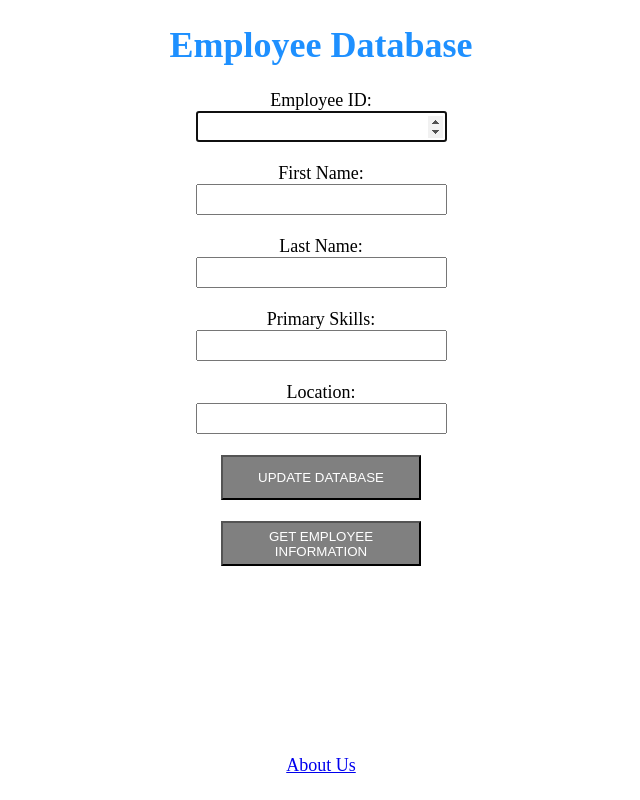
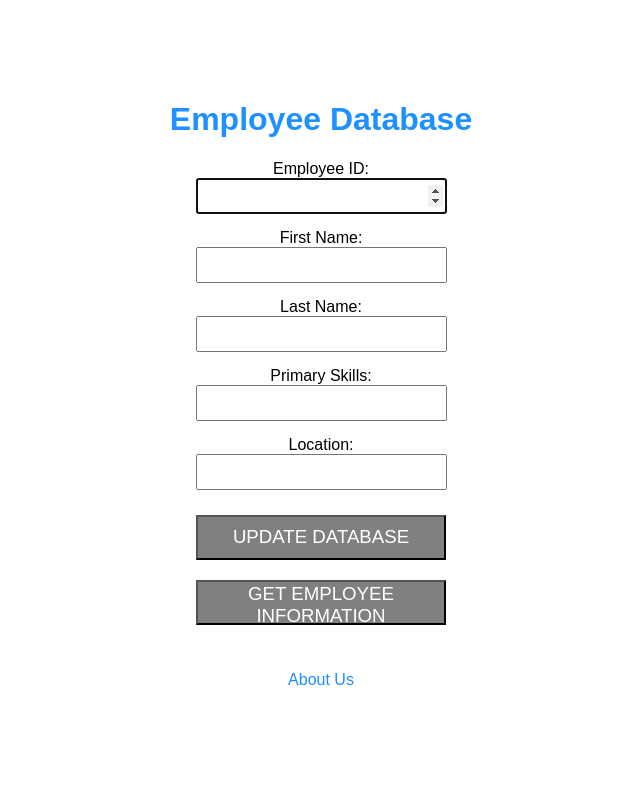
Before and after one commit to albus-droid/CLO835-Project, a Flask app: template starter-repo/templates/addemp.html in a window 1280 px wide. Shown: the whole page, without its empty margins (319-959 px from the left). Run offline with Flask 2, Linux system fonts and the light colour scheme; the template is opened without the code that fills it, so the values that code supplies are empty.

Commit message:
First commit

```diff
--- a/starter-repo/app.py
+++ b/starter-repo/app.py
@@ -3,30 +3,37 @@ from pymysql import connections
 import os
 import random
 import argparse
+import boto3
+import logging
 
+# Setup logging
+logging.basicConfig(level=logging.INFO)
 
 app = Flask(__name__)
 
-DBHOST = os.environ.get("DBHOST") or "localhost"
-DBUSER = os.environ.get("DBUSER") or "root"
-DBPWD = os.environ.get("DBPWD") or "passwors"
-DATABASE = os.environ.get("DATABASE") or "employees"
-COLOR_FROM_ENV = os.environ.get('APP_COLOR') or "lime"
-DBPORT = int(os.environ.get("DBPORT"))
+# Environment variables
+DBHOST = os.environ.get("DBHOST", "localhost")
+DBUSER = os.environ.get("DBUSER", "root")
+DBPWD = os.environ.get("DBPWD", "password")
+DATABASE = os.environ.get("DATABASE", "employees")
+DBPORT = int(os.environ.get("DBPORT", 3306))
+COLOR_FROM_ENV = os.environ.get("APP_COLOR", "lime")
+MY_NAME = os.environ.get("MY_NAME", "Bastine Johns")
 
-# Create a connection to the MySQL database
+# S3 Config
+S3_BUCKET = os.environ.get("S3_BUCKET")
+S3_FILE = os.environ.get("S3_FILE")
+
+# MySQL connection
 db_conn = connections.Connection(
-    host= DBHOST,
+    host=DBHOST,
     port=DBPORT,
-    user= DBUSER,
-    password= DBPWD,
-    db= DATABASE
+    user=DBUSER,
+    password=DBPWD,
+    db=DATABASE
+)
 
-)
-output = {}
-table = 'employee';
-
-# Define the supported color codes
+# Color codes
 color_codes = {
     "red": "#e74c3c",
     "green": "#16a085",
@@ -36,22 +43,32 @@ color_codes = {
     "darkblue": "#130f40",
     "lime": "#C1FF9C",
 }
+SUPPORTED_COLORS = ",".join(color_codes.keys())
+COLOR = random.choice(list(color_codes.keys()))
 
-
-# Create a string of supported colors
-SUPPORTED_COLORS = ",".join(color_codes.keys())
-
-# Generate a random color
-COLOR = random.choice(["red", "green", "blue", "blue2", "darkblue", "pink", "lime"])
-
+# Helper to get background image URL
+def get_background_url():
+    try:
+        s3 = boto3.client('s3')
+        logging.info(f"Fetching background image from s3://{S3_BUCKET}/{S3_FILE}")
+        return s3.generate_presigned_url(
+            ClientMethod='get_object',
+            Params={'Bucket': S3_BUCKET, 'Key': S3_FILE},
+            ExpiresIn=3600
+        )
+    except Exception as e:
+        logging.error(f"Failed to generate S3 URL: {e}")
+        return None
 
 @app.route("/", methods=['GET', 'POST'])
 def home():
-    return render_template('addemp.html', color=color_codes[COLOR])
+    url = get_background_url()
+    return render_template('addemp.html', color=color_codes[COLOR], background_url=url, name=MY_NAME)
 
-@app.route("/about", methods=['GET','POST'])
+@app.route("/about", methods=['GET', 'POST'])
 def about():
-    return render_template('about.html', color=color_codes[COLOR])
+    url = get_background_url()
+    return render_template('about.html', color=color_codes[COLOR], background_url=url, name=MY_NAME)
 
 @app.route("/addemp", methods=['POST'])
 def AddEmp():
@@ -61,76 +78,72 @@ def AddEmp():
     primary_skill = request.form['primary_skill']
     location = request.form['location']
 
-
     insert_sql = "INSERT INTO employee VALUES (%s, %s, %s, %s, %s)"
     cursor = db_conn.cursor()
 
     try:
-
-        cursor.execute(insert_sql,(emp_id, first_name, last_name, primary_skill, location))
+        cursor.execute(insert_sql, (emp_id, first_name, last_name, primary_skill, location))
         db_conn.commit()
-        emp_name = "" + first_name + " " + last_name
-
+        emp_name = f"{first_name} {last_name}"
     finally:
         cursor.close()
 
-    print("all modification done...")
-    return render_template('addempoutput.html', name=emp_name, color=color_codes[COLOR])
+    url = get_background_url()
+    return render_template('addempoutput.html', name=emp_name, color=color_codes[COLOR], background_url=url)
 
 @app.route("/getemp", methods=['GET', 'POST'])
 def GetEmp():
-    return render_template("getemp.html", color=color_codes[COLOR])
+    url = get_background_url()
+    return render_template("getemp.html", color=color_codes[COLOR], background_url=url, name=MY_NAME)
 
-
-@app.route("/fetchdata", methods=['GET','POST'])
+@app.route("/fetchdata", methods=['GET', 'POST'])
 def FetchData():
     emp_id = request.form['emp_id']
-
     output = {}
-    select_sql = "SELECT emp_id, first_name, last_name, primary_skill, location from employee where emp_id=%s"
+    select_sql = "SELECT emp_id, first_name, last_name, primary_skill, location FROM employee WHERE emp_id=%s"
     cursor = db_conn.cursor()
 
     try:
-        cursor.execute(select_sql,(emp_id))
+        cursor.execute(select_sql, (emp_id,))
         result = cursor.fetchone()
-
-        # Add No Employee found form
-        output["emp_id"] = result[0]
-        output["first_name"] = result[1]
-        output["last_name"] = result[2]
-        output["primary_skills"] = result[3]
-        output["location"] = result[4]
-
+        if result:
+            output["emp_id"] = result[0]
+            output["first_name"] = result[1]
+            output["last_name"] = result[2]
+            output["primary_skills"] = result[3]
+            output["location"] = result[4]
+        else:
+            return "Employee not found", 404
     except Exception as e:
-        print(e)
-
+        logging.error(f"Error fetching employee: {e}")
+        return "Error occurred", 500
     finally:
         cursor.close()
 
+    url = get_background_url()
     return render_template("getempoutput.html", id=output["emp_id"], fname=output["first_name"],
-                           lname=output["last_name"], interest=output["primary_skills"], location=output["location"], color=color_codes[COLOR])
+                           lname=output["last_name"], interest=output["primary_skills"],
+                           location=output["location"], color=color_codes[COLOR],
+                           background_url=url, name=MY_NAME)
 
 if __name__ == '__main__':
-
-    # Check for Command Line Parameters for color
     parser = argparse.ArgumentParser()
     parser.add_argument('--color', required=False)
     args = parser.parse_args()
 
     if args.color:
-        print("Color from command line argument =" + args.color)
         COLOR = args.color
+        logging.info(f"Color from command line argument = {COLOR}")
         if COLOR_FROM_ENV:
-            print("A color was set through environment variable -" + COLOR_FROM_ENV + ". However, color from command line argument takes precendence.")
+            logging.info(f"Environment color overridden by CLI: {COLOR_FROM_ENV}")
     elif COLOR_FROM_ENV:
-        print("No Command line argument. Color from environment variable =" + COLOR_FROM_ENV)
         COLOR = COLOR_FROM_ENV
+        logging.info(f"Color from environment variable = {COLOR}")
     else:
-        print("No command line argument or environment variable. Picking a Random Color =" + COLOR)
+        logging.info(f"No color specified. Using random color = {COLOR}")
 
-    # Check if input color is a supported one
     if COLOR not in color_codes:
-        print("Color not supported. Received '" + COLOR + "' expected one of " + SUPPORTED_COLORS)
+        logging.error(f"Unsupported color '{COLOR}'. Supported: {SUPPORTED_COLORS}")
         exit(1)
 
-    app.run(host='0.0.0.0',port=8080,debug=True)
+    app.run(host='0.0.0.0', port=81, debug=True)
--- a/starter-repo/requirements.txt
+++ b/starter-repo/requirements.txt
@@ -1,3 +1,4 @@
 flask==2.0.3
 pymysql==1.0.2
 cryptography==38.0.1
+boto3
--- a/starter-repo/templates/addemp.html
+++ b/starter-repo/templates/addemp.html
@@ -1,36 +1,77 @@
 <!DOCTYPE html>
 <html>
 <head>
-	<title>Add Employee Information</title>
+  <title>Add Employee Information</title>
+  <style>
+    body {
+      background-image: url('{{ background_url }}');
+      background-size: cover;
+      margin: 0;
+      padding: 0;
+      font-family: Avenir, sans-serif;
+    }
+    .content {
+      color: black;
+      text-align: center;
+      padding-top: 50px;
+      background-color: rgba(255, 255, 255, 0.8);
+      margin: 50px auto;
+      width: 60%;
+      border-radius: 10px;
+      padding: 30px;
+    }
+    input, button {
+      height: 30px;
+      font-size: 14pt;
+      color: grey;
+      margin-bottom: 15px;
+    }
+    button {
+      background: grey;
+      color: white;
+      height: 45px;
+      width: 250px;
+      font: oblique;
+      margin: 10px;
+    }
+    a {
+      color: DodgerBlue;
+      font-size: 16px;
+      text-decoration: none;
+    }
+  </style>
 </head>
-<center>
-	<font color="black" size="4" style="font-family: avenir">
+<body>
+  <div class="content">
+    <h1 style="color: DodgerBlue;">Employee Database</h1>
+    {% if name %}
+      <h2>Hello from {{ name }}!</h2>
+    {% endif %}
 
-		<h1 style="color: DodgerBlue">Employee Database</h1>
-		<body style="background: {{ color }};" >
+    <form action="/addemp" method="POST" enctype="multipart/form-data">
+      <div>
+        Employee ID:<br>
+        <input type="number" name="emp_id" autofocus size="40"><br>
 
-			<form action="/addemp" autocomplete="on" method = "POST" enctype="multipart/form-data">
+        First Name:<br>
+        <input type="text" name="first_name"><br>
 
+        Last Name:<br>
+        <input type="text" name="last_name"><br>
 
+        Primary Skills:<br>
+        <input type="text" name="primary_skill"><br>
 
-		  		Employee ID:<br> <input style="height:25px;font-size:14pt; color:grey;" type="number" name="emp_id" autofocus size="40"><br><br>
+        Location:<br>
+        <input type="text" name="location"><br>
 
-		  		First Name:<br> <input style="height:25px;font-size:14pt;color:grey;" type="text" name="first_name" ><br><br>
+        <button type="submit">UPDATE DATABASE</button><br>
+        <button type="submit" formaction="/getemp">GET EMPLOYEE INFORMATION</button><br>
+      </div>
+    </form>
 
-		  		Last Name:<br> <input style="height:25px;font-size:14pt;color:grey;" type="text" name="last_name"><br><br>
-
-		  		Primary Skills:<br> <input style="height:25px;font-size:14pt;color:grey;" type="text" name="primary_skill"><br><br>
-
-		  		Location:<br> <input style="height:25px;font-size:14pt;color:grey;" type="text" name="location"><br><br>
-
-		  		<button type="submit" style="background: grey; height: 45px; width: 200px; color: white; size: 5; font:oblique;">UPDATE DATABASE</button><br><br>
-		  		<button type="submit" formaction="/getemp" style="background: grey; height: 45px; width: 200px; color:white; font:oblique;">GET EMPLOYEE INFORMATION</button><br><br>
-
-			</form>
-			<br><br><br><br><br><br><br><br>
-            <a href="/about">About Us</a>
-		</body>
-
-	</font>
-</center>
+    <br><br>
+    <a href="/about">About Us</a>
+  </div>
+</body>
 </html>
```
Also changed, not shown: starter-repo/templates/about.html (+29 -12 lines), starter-repo/templates/addempoutput.html (+36 -12 lines), starter-repo/templates/getemp.html (+48 -22 lines), starter-repo/templates/getempoutput.html (+45 -28 lines), WhatsApp Image 2025-07-31 at 15.01.40_c703dfc5.jpg (added).
